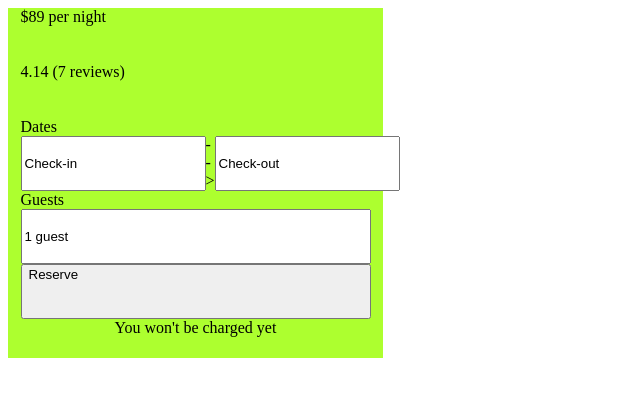
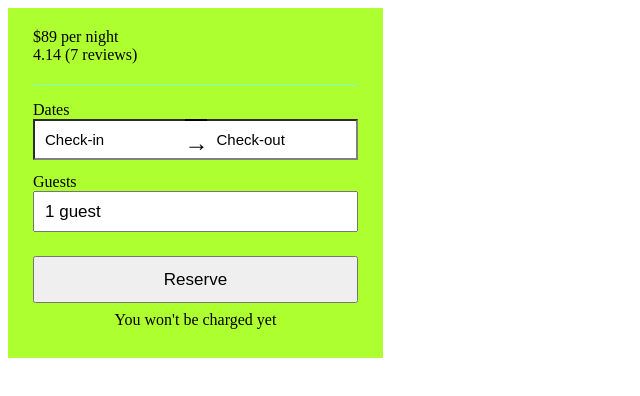
Before and after one commit to the-orange-box/reservation-system, a React app: page / in a window 1280 px wide. Shown: the top 396 px of the page, without its empty margins (0-640 px from the left). Built offline with nearby package versions, Linux system fonts and the light colour scheme.

Commit message:
initial skeleton of checkout system

```diff
--- a/client/src/Calendar.jsx
+++ b/client/src/Calendar.jsx
@@ -3,13 +3,15 @@ import React from 'react';
 //calendar of available dates
 const Calendar = () => (
   <div>
-    <div>
+    <div className="calendarHeader">
       Dates
     </div>
     <div className="calendar">
-      <input className="calenderInputs" id="checkin" value="Check-in"/>
-      -->
-      <input className="calenderInputs" id="checkout" value="Check-out"/>
+      <input className="calendarInputs" id="checkin" value="Check-in"/>
+      <div className="calendarArrow">
+        →
+      </div>
+      <input className="calendarInputs" id="checkout" value="Check-out"/>
     </div>
   </div>
 )
--- a/client/src/Guests.jsx
+++ b/client/src/Guests.jsx
@@ -3,7 +3,7 @@ import React from 'react';
 //guest drop down
 const Guests = () => (
   <div>
-    <div>
+    <div className="guestsHeader">
       Guests
     </div>
     <div className="guests">
--- a/client/src/PropertyDetail.jsx
+++ b/client/src/PropertyDetail.jsx
@@ -2,7 +2,7 @@ import React from 'react';
 
 //includes daily rate and star rating link
 const PropertyDetail = () => (
-  <div>
+  <div className="properties">
     <div className="pricePerNight">
       $89 per night
     </div>
--- a/client/src/Reserve.jsx
+++ b/client/src/Reserve.jsx
@@ -3,7 +3,7 @@ import React from 'react';
 //reserve button
 const Reserve = () => (
   <div className="reserve">
-    <button className="reserve" id="reserve">Reserve</button>
+    <button className="reserveButton" id="reserve">Reserve</button>
   </div>
 )
 
--- a/public/index.html
+++ b/public/index.html
@@ -5,7 +5,7 @@
       type = "text/css"
       href = "style.css" />
     <meta charset="utf8">
-    <title>some app</title>
+    <title>Reservations Checkout</title>
   </head>
   <body>
     <div id="app"></div>
--- a/public/style.css
+++ b/public/style.css
@@ -8,19 +8,90 @@
   flex-direction: column;
 }
 
-.calendar, .reserve, .guests, .review, .pricePerNight {
-  width: 350px;
+.calendar, .reserve, .guests {
+  width: 325px;
   height: 55px;
   display: flex;
   flex-direction: row;
   align-content: stretch;
 }
 
+.properties {
+  margin-top: 20px;
+  width: 325px;
+  height: 55px;
+  display: flex;
+  flex-direction: column;
+  align-content: stretch;
+  border-bottom-style: solid;
+  border-bottom-color: aquamarine;
+  border-bottom-width: 1px;
+  padding-bottom: 2px;
+}
+.reserve {
+  margin-top: 5px;
+  padding-bottom: 5px;
+}
 
-.calenderInputs {
-  flex: 10;
+.calendarHeader {
+  margin-top: 15px;
+}
+
+
+.calendarArrow {
+  padding-top: 7px;
+  background-color: white;
+  font-size: 24px;
+  flex-grow: 0;
+  width: 20px;
+  align-content: center;
+  margin-right: 0px;
+  padding-right: 2px;
+  margin-bottom: 14px;
+  border-top-style: solid;
+  border-bottom-style: solid;
+  border-bottom-width: 2px;
+  border-top-width: 2px;
+  border-top-color: black;
+  border-bottom-color: grey;
+}
+
+#checkin {
+  border-color: grey;
+  border-right-style: hidden;
+}
+
+#checkout {
+  border-color: grey;
+  border-left-style: none;
+}
+
+.calendarInputs {
+  padding-left: 10px;
+  font-size: 15px;
+  flex-grow: 2;
+  width: 20px;
+  height: 35px;
+}
+
+.guestsHeader {
+  margin-top: -1px;
 }
 
 .guestsInput {
   flex:1;
+  height: 35px;
+  font-size: 17px;
+  padding-left: 10px;
 }
+
+.reserveButton {
+  flex: 1;
+  height: 47px;
+  font-size: 17px;
+}
+
+.calenderInputs {
+  flex: 1;
+  height: 35px;
+}
```
Also changed, not shown: public/main.js.
